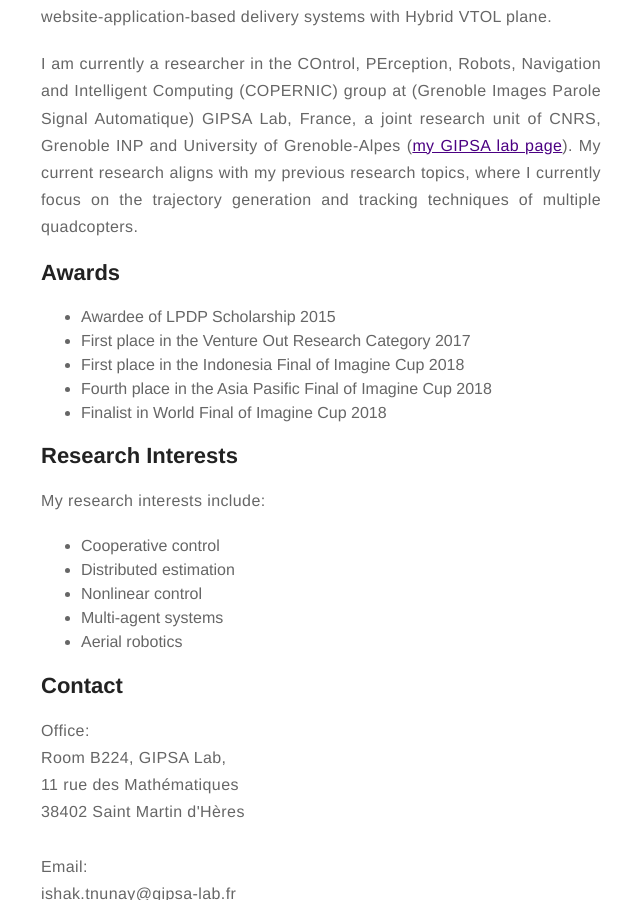
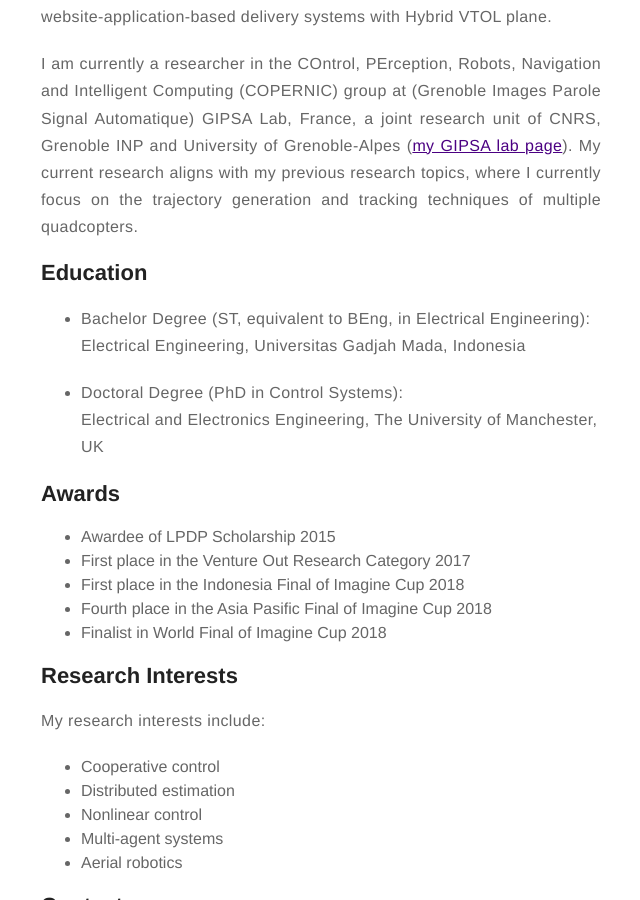
Before and after one commit to tnunay/tnunay.github.io, a Jekyll site: the page built from about.md, in a window 1280 px wide and 900 px high, scrolled down 1215 px. Shown: the whole window, without its empty margins (319-959 px from the left). Built offline with Jekyll 4.4.1, drawn with Linux system fonts in a browser that asks for light colours.

Commit message:
11 June 00.00: Update about

```diff
--- a/_config.yml
+++ b/_config.yml
@@ -1,6 +1,6 @@
 # main text of home
 name: Hilton Tnunay
-bio: A Bayesian Learning Agent
+bio: Researcher in Control Systems
 
 # twitter summary info
 description: Blog about personal views and projects
@@ -57,7 +57,7 @@ twitter: htnunay
 authors:
     hiltontnunay:
         name: Hilton Tnunay
-        bio: A Bayesian Learning Agent
+        bio: Researcher in Control Systems
         external-image: false
         picture: assets/images/profile.jpeg
 
--- a/about.md
+++ b/about.md
@@ -16,8 +16,23 @@ layout: page
 
 <p align="justify">I am currently a researcher in the COntrol, PErception, Robots, Navigation and Intelligent Computing (COPERNIC) group at (Grenoble Images Parole Signal Automatique) GIPSA Lab, France, a joint research unit of CNRS, Grenoble INP and University of Grenoble-Alpes (<a href="http://www.gipsa-lab.fr/page_pro.php?vid=3828">my GIPSA lab page</a>). My current research aligns with my previous research topics, where I currently focus on the trajectory generation and tracking techniques of multiple quadcopters.</p>
 
+## Education
+<ul class="education">
+	<li>
+		<p>
+		Bachelor Degree (ST, equivalent to BEng, in Electrical Engineering):<br>
+		Electrical Engineering, Universitas Gadjah Mada, Indonesia<br>
+		</p>
+	</li>
+	<li>
+		<p>
+		Doctoral Degree (PhD in Control Systems):<br>
+		Electrical and Electronics Engineering, The University of Manchester, UK<br>
+		</p>
+	</li>
+</ul>
+
 ## Awards
-
 <ul class="awards">
 	<li>Awardee of LPDP Scholarship 2015</li>
 	<li>First place in the Venture Out Research Category 2017</li>
```
Also changed, not shown: other parts of about.md (+1 -1 lines).
